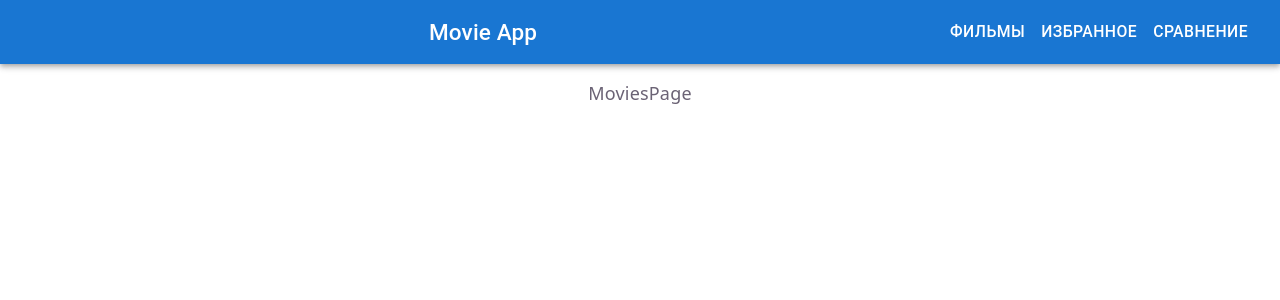
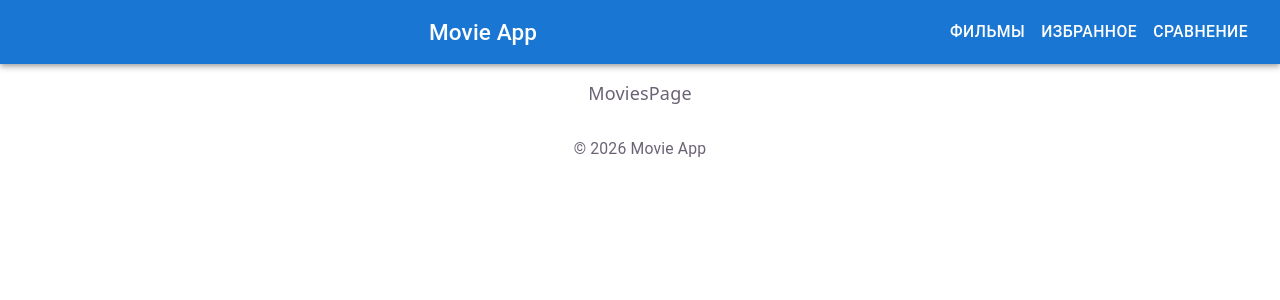
Before and after one commit to LizaSemyan/vk-movie-app, a React (Vite) app: page / in a window 1280 px wide. Shown: the top 300 px of the page. Built offline with nearby package versions, Linux system fonts and the light colour scheme.

Commit message:
feat: add foooter and navbar

```diff
--- a/src/components/AppLayout/AppLayout.tsx
+++ b/src/components/AppLayout/AppLayout.tsx
@@ -1,31 +1,16 @@
-import { AppBar, Box, Button, Toolbar, Typography } from "@mui/material";
-import { Link, Outlet } from "react-router-dom";
-import { AppRoutes } from "../../application";
+import { Box } from "@mui/material";
+import { Outlet } from "react-router-dom";
+import Navbar from "../Navbar";
+import Footer from "../Footer";
 
 const AppLayout = () => {
-  const navItems = AppRoutes.filter((route) => route.showInNav);
   return (
     <>
-      <AppBar position="static">
-        <Toolbar>
-          <Typography variant="h6" sx={{ flexGrow: 1 }}>
-            Movie App
-          </Typography>
-
-          {navItems.map((route) => {
-            const to = route.index ? "/" : `/${route.path}`;
-            return (
-              <Button color="inherit" component={Link} to={to} key={to}>
-                {route.label}
-              </Button>
-            );
-          })}
-        </Toolbar>
-      </AppBar>
-
+      <Navbar />
       <Box sx={{ padding: 2 }}>
         <Outlet />
       </Box>
+      <Footer />
     </>
   );
 };
--- /dev/null
+++ b/src/components/Footer/Footer.tsx
@@ -0,0 +1,11 @@
+import { Box, Typography } from "@mui/material";
+
+const Footer = () => {
+  return (
+    <Box sx={{ textAlign: "center", py: 2 }}>
+      <Typography variant="body2">© 2026 Movie App</Typography>
+    </Box>
+  );
+};
+
+export default Footer;
--- /dev/null
+++ b/src/components/Footer/index.ts
@@ -0,0 +1 @@
+export { default } from "./Footer";
--- /dev/null
+++ b/src/components/Navbar/Navbar.tsx
@@ -0,0 +1,30 @@
+import { AppBar, Button, Toolbar, Typography } from "@mui/material";
+import { Link } from "react-router-dom";
+import { AppRoutes } from "../../application";
+
+const Navbar = () => {
+  const navItems = AppRoutes.filter((route) => route.showInNav);
+
+  return (
+    <>
+      <AppBar position="static">
+        <Toolbar>
+          <Typography variant="h6" sx={{ flexGrow: 1 }}>
+            Movie App
+          </Typography>
+
+          {navItems.map((route) => {
+            const to = route.index ? "/" : `/${route.path}`;
+            return (
+              <Button color="inherit" component={Link} to={to} key={to}>
+                {route.label}
+              </Button>
+            );
+          })}
+        </Toolbar>
+      </AppBar>
+    </>
+  );
+};
+
+export default Navbar;
--- /dev/null
+++ b/src/components/Navbar/index.ts
@@ -0,0 +1 @@
+export { default } from "./Navbar";
```
